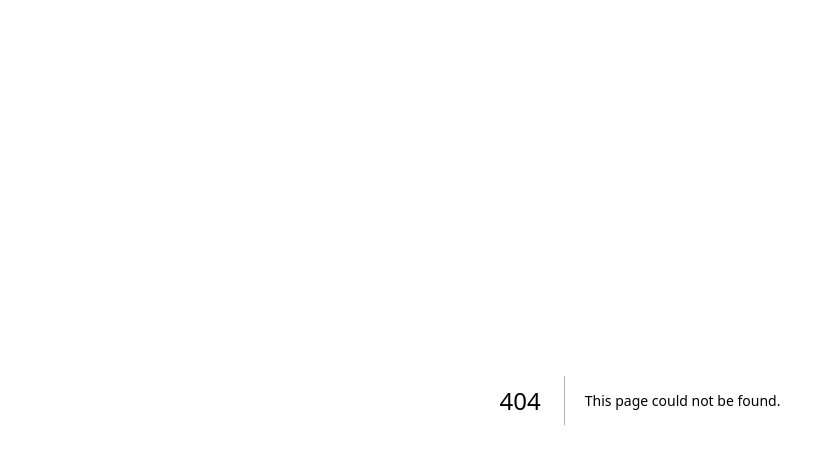
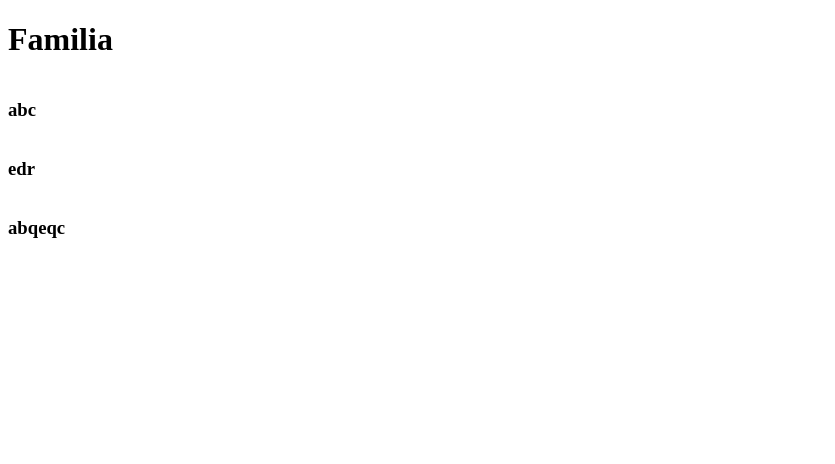
Before and after one commit to FelipeEnne/exercise-next-js, a Next.js app: page /components/direta/Pai in a window 1280 px wide. Before the commit this address had no page. Shown: the top 464 px of the page, without its empty margins (0-835 px from the left). Built offline with nearby package versions, Linux system fonts and the light colour scheme.

Commit message:
Call direct function

```diff
--- /dev/null
+++ b/pages/components/direta/Filho.jsx
@@ -0,0 +1,8 @@
+export default function Filho(props) {
+  return (
+    <div className="" style={{display:"flex", alignItems: "center"}}>
+      <h3>{props.nome}</h3>
+      <h2>{props.familia}</h2>
+    </div>
+  )
+}
--- /dev/null
+++ b/pages/components/direta/Pai.jsx
@@ -0,0 +1,12 @@
+import Filho from "./Filho";
+
+export default function Pai(props) {
+  return (
+    <div className="" >
+      <h1>Familia {props.familia}</h1>
+      <Filho nome="abc" familia={props.familia} />
+      <Filho nome="edr" familia={props.familia} />
+      <Filho {...props} nome="abqeqc"  />
+    </div>
+  )
+}
```
Also changed, not shown: pages/comunicacao/direta.jsx (added, +9 -0 lines).
